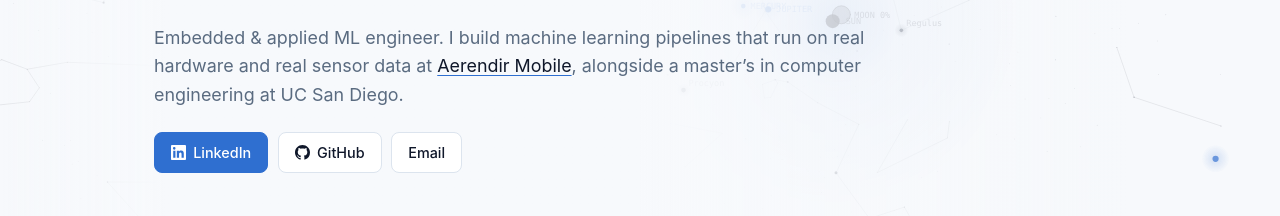
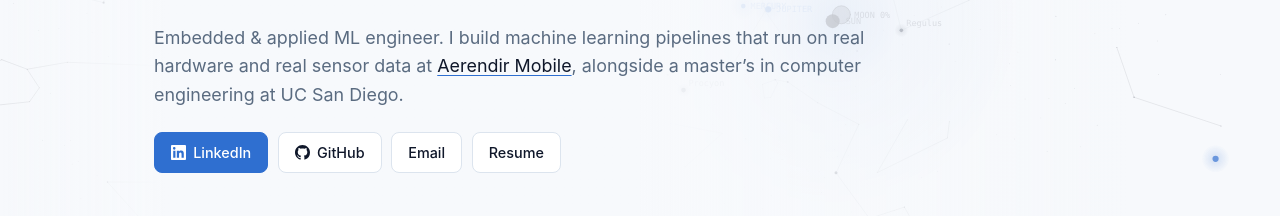
Before and after one commit to halvis82/halvis82.github.io, a plain HTML site: page index.html in a window 1280 px wide. Shown: the part 187-403 px from the top of the page. Drawn offline with Linux system fonts and the light colour scheme; no server answers.

Commit message:
link the resume

```diff
--- a/index.html
+++ b/index.html
@@ -71,6 +71,7 @@
         GitHub
       </a>
       <a class="btn" href="mailto:hhafnor@gmail.com">Email</a>
+      <a class="btn" href="Halvor_Hafnor_Resume.pdf">Resume</a>
     </div>
   </section>
 
@@ -356,6 +357,7 @@
       <li><a href="https://www.linkedin.com/in/halvor-hafnor/">LinkedIn</a></li>
       <li><a href="https://github.com/halvis82">GitHub</a></li>
       <li><a href="mailto:hhafnor@gmail.com">Email</a></li>
+      <li><a href="Halvor_Hafnor_Resume.pdf">Resume</a></li>
     </ul>
   </div>
 </footer>
```
Also changed, not shown: 1 other file.
